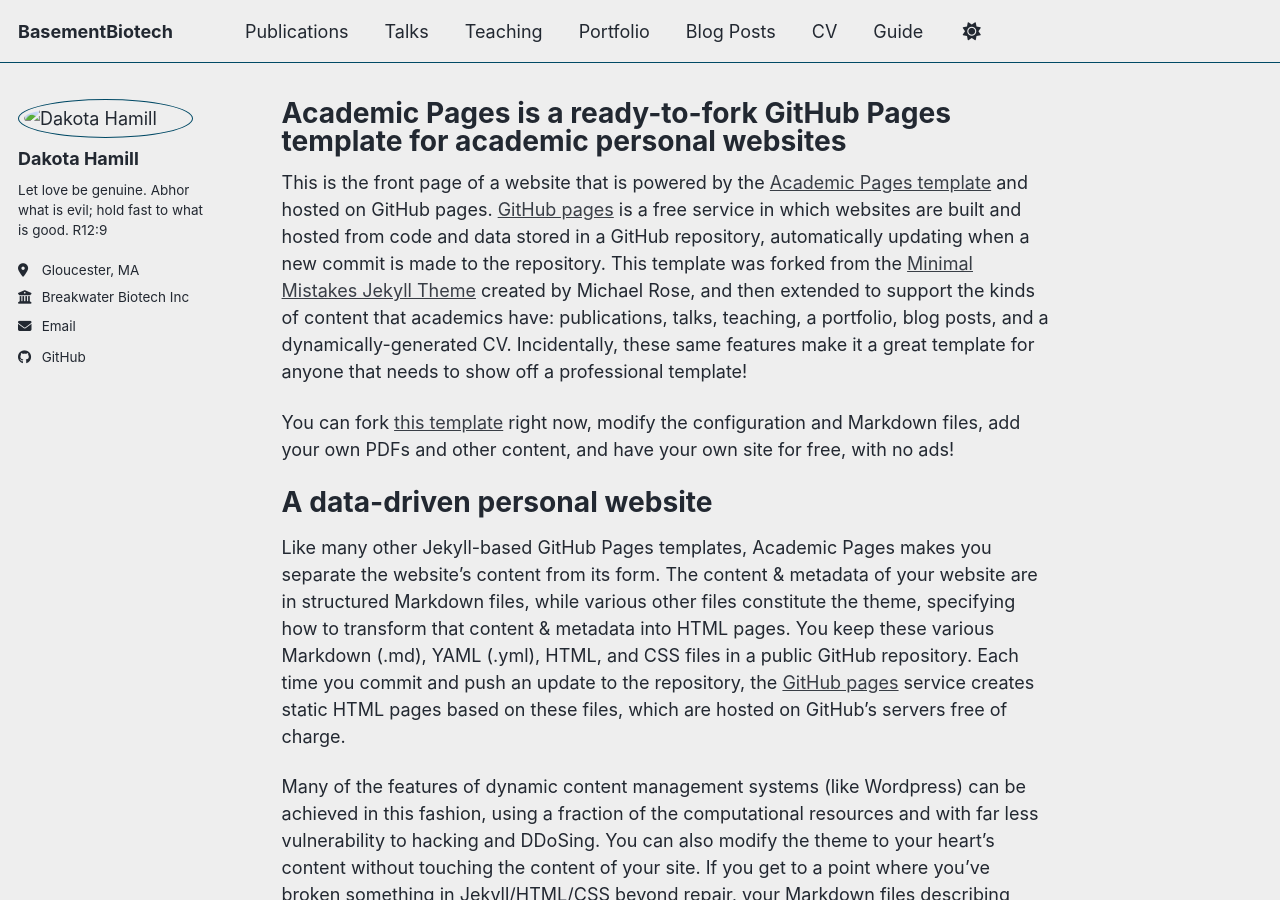
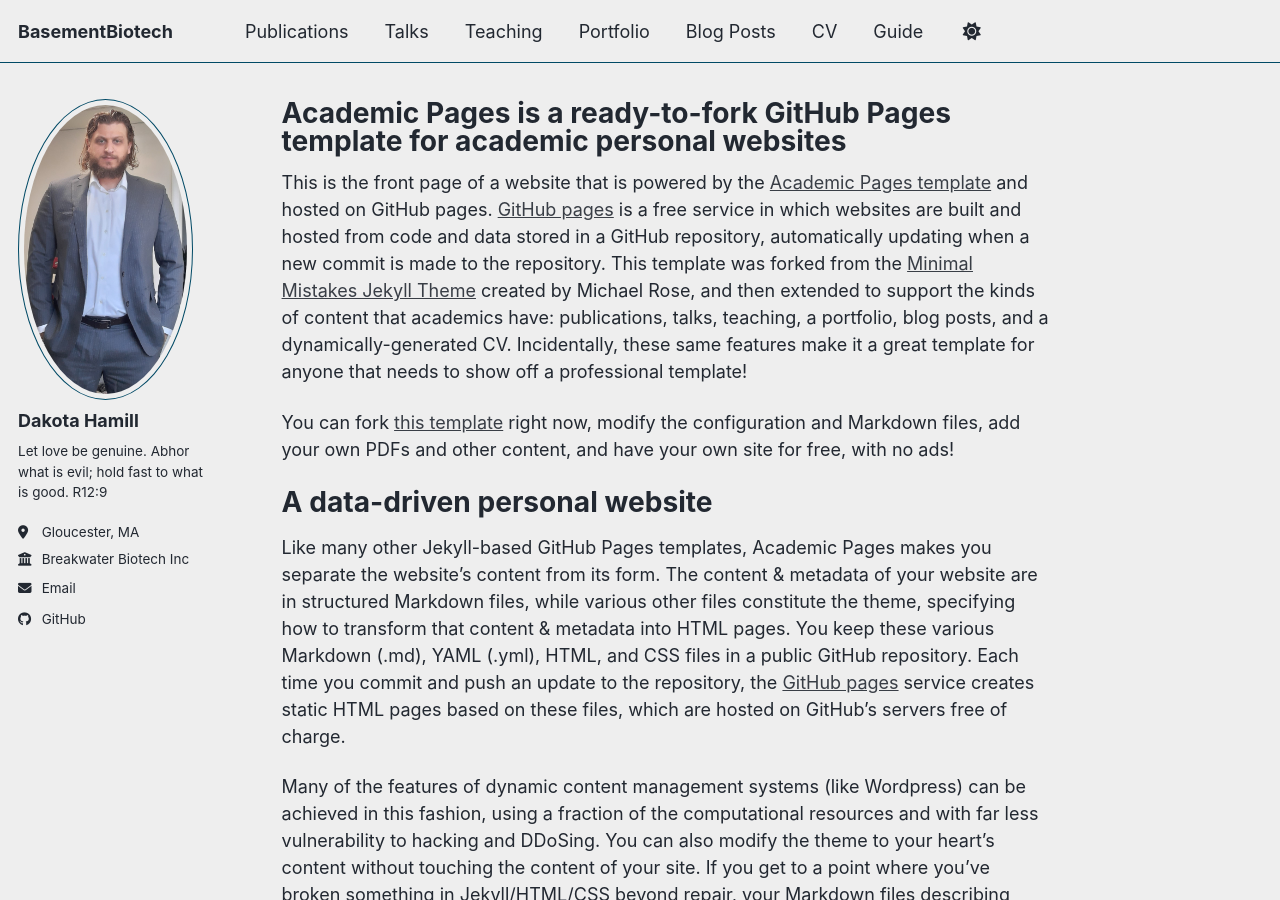
Before and after one commit to BasementBiotech/BasementBiotech.github.io, a Jekyll site: the page built from _pages/about.md, in a window 1280 px wide and 900 px high. Built offline with Jekyll 4.4.1, drawn with Linux system fonts in a browser that asks for light colours; a script bundle is joined from its source files by our own code; library files that are not in the unit come from our copies.

Commit message:
Update _config.yml

```diff
--- a/_config.yml
+++ b/_config.yml
@@ -23,7 +23,7 @@ repository               : "academicpages/academicpages.github.io"
 #               Additional customization can be done by editing /_includes/author-profile.html
 author:
   # Biographic information
-  avatar           : "images/20210413_091037.jpg"
+  avatar           : "20210413_091037.jpg"
   name             : "Dakota Hamill"
   pronouns         : # example: "she/her"
   bio              : "Let love be genuine. Abhor what is evil; hold fast to what is good. R12:9"
```
